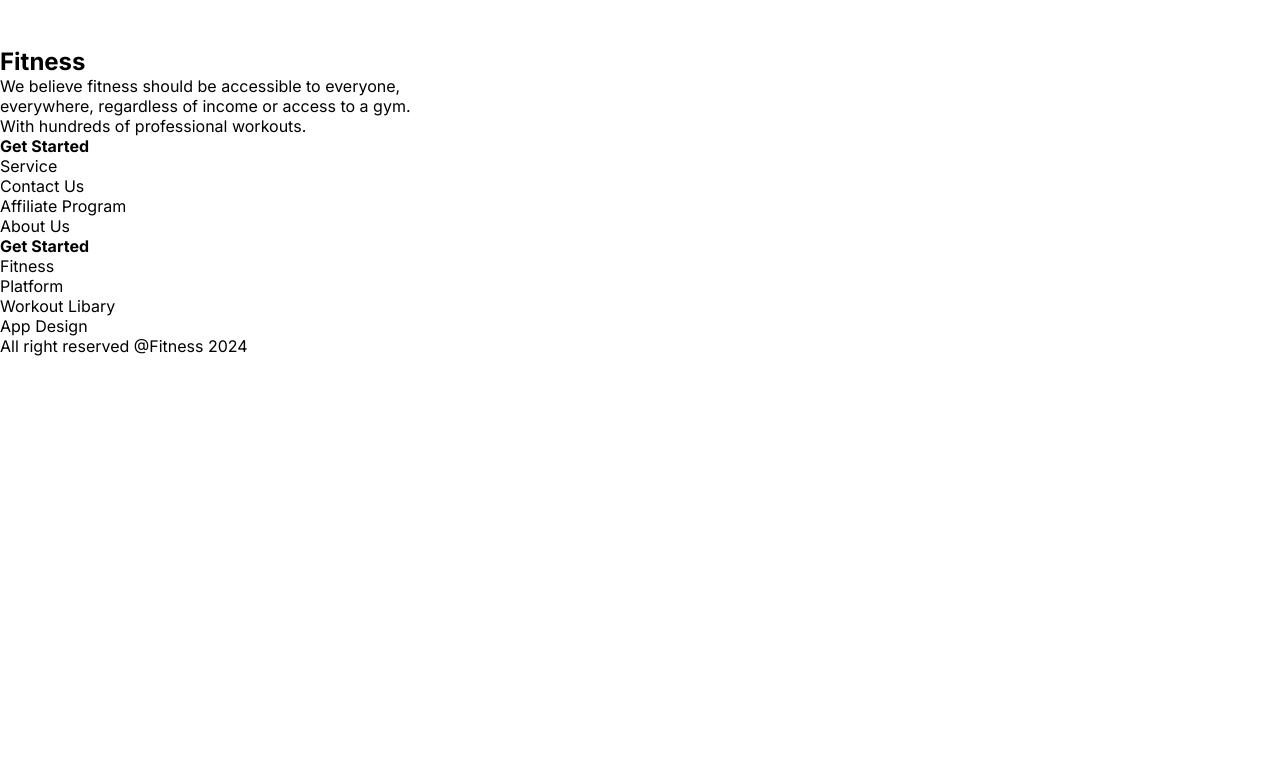
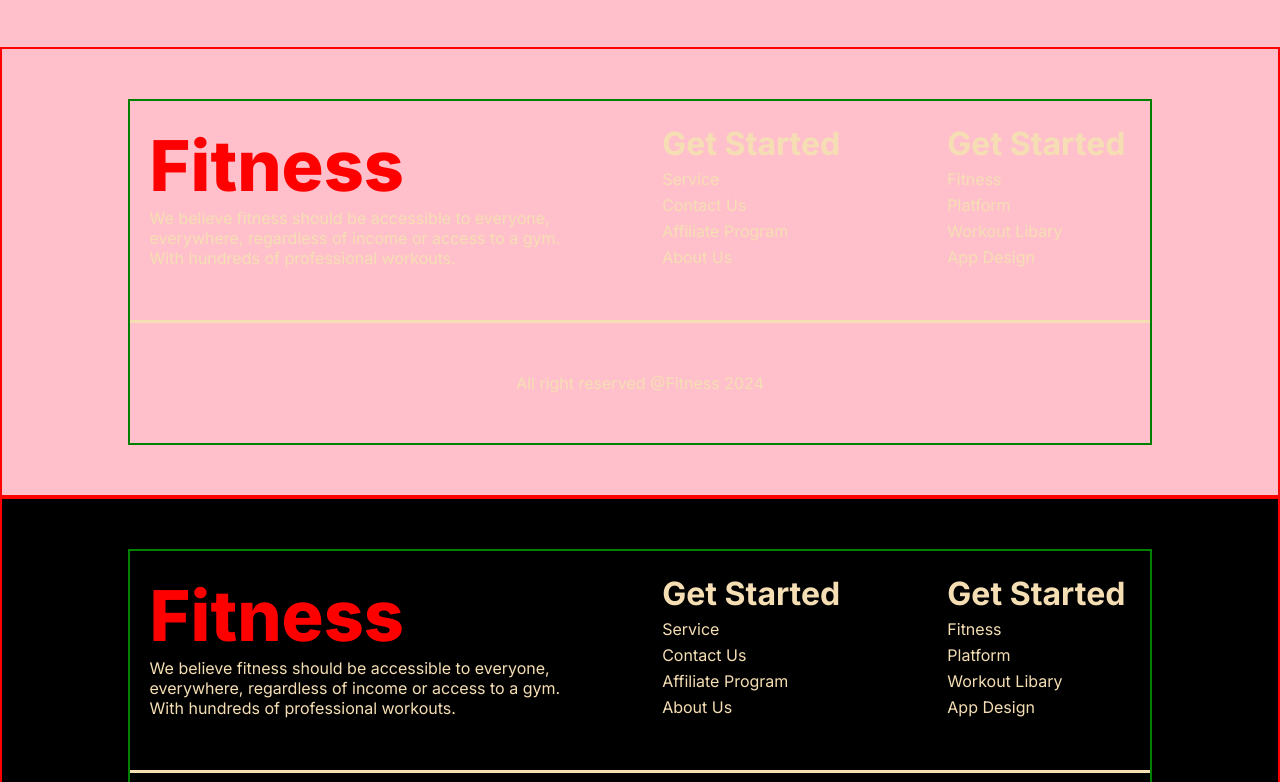
Before and after one commit to fariha-nazia/fitness-first, a plain HTML site: page index.html in a window 1280 px wide. Shown: the part 3398-4180 px from the top of the page. Before the commit the page ends 3754 px from the top, so only its background shows below. Drawn offline with Linux system fonts and the light colour scheme; a web font is replaced by a local one.

Commit message:
footer done

```diff
--- a/index.html
+++ b/index.html
@@ -282,12 +282,46 @@
         </div>
     </section>
     <!-- ================================= Meet our team ================================= -->
+
+    <footer class="footer-main-container">
+        <div class="footer-container">
+            <div class="footer-box">
+                <div class="footer-part1">
+                    <h2 class="footer-title">Fitness</h2>
+                    <p>We believe fitness should be accessible to everyone, <br>
+                    everywhere, regardless of income or access to a gym. <br>
+                    With hundreds of professional workouts.</p>
+                </div>
+                <div class="footer-part2">
+                    <h4>Get Started</h4>
+                    <p>Service</p>
+                    <p>Contact Us</p>
+                    <p>Affiliate Program</p>
+                    <p>About Us</p>
+                </div>
+                <div class="footer-part2">
+                    <h4>Get Started</h4>
+                    <p>Fitness</p>
+                    <p>Platform</p>
+                    <p>Workout Libary</p>
+                    <p>App Design</p>
+                </div>
+            </div>
+            <hr class="footer-line">
+            <div class="footer-part3">
+
+                All right reserved @Fitness 2024
+            </div>
+        </div>
+
+      </footer>
   </main>
+
   <footer class="footer-main-container">
     <div class="footer-container">
         <div class="footer-box">
             <div class="footer-part1">
-                <h2>Fitness</h2>
+                <h2 class="footer-title">Fitness</h2>
                 <p>We believe fitness should be accessible to everyone, <br>
                 everywhere, regardless of income or access to a gym. <br>
                 With hundreds of professional workouts.</p>
@@ -307,7 +341,9 @@
                 <p>App Design</p>
             </div>
         </div>
+        <hr class="footer-line">
         <div class="footer-part3">
+
             All right reserved @Fitness 2024
         </div>
     </div>
--- a/styles/style.css
+++ b/styles/style.css
@@ -15,6 +15,9 @@ header{
     background: linear-gradient(70.00deg, rgb(0, 0, 0),rgba(13, 9, 9, 0.906) 100%);
     width: 100%;
     height: 874px;
+}
+body{
+    background-color: black;
 }
 
 nav{
@@ -327,6 +330,7 @@ main{
 .bmi-calcu-chart-text{
     display: grid;
     grid-template-columns: 50% 1fr;
+    margin-top: 60px;
     /* gap: 15px; */
     /* border: 2px solid green; */
 }
@@ -431,7 +435,7 @@ main{
 /* ======================== BMI Calculator the box and form =================================== */
 .meet-our-team-main-container{
     /* border: 2px solid red; */
-    margin: 50px auto;
+    margin: 50px auto ;
 }
 .meet-our-team-container{
     margin: 10px auto;
@@ -491,6 +495,54 @@ main{
 }
 
 /*     <!-- ================================= Meet our team ================================= -->*/
+.footer-container{
+    width: 80%;
+    border: 2px solid green;
+    margin: 50px auto;
+}
+.footer-main-container{
+    border: 2px solid red;
+}
+.footer-box{
+    display: flex;
+    justify-content: space-between;
+    align-items: center;
+    margin: 20px;
+
+}
+.footer-part1 p{
+    color: wheat;
+}
+.footer-title{
+    font-size: 70px;
+    font-weight: 800;
+    color: red;
+}
+.footer-part2 h4{
+    font-size: 32px;
+    font-weight: 700;
+    color: wheat;
+    padding: 3px 5px;
+}
+.footer-part2 p{
+    color: wheat;
+    padding: 3px 5px;
+}
+.footer-part3{
+    text-align: center;
+    margin: 50px;
+    color: wheat;
+}
+.footer-line{
+    width: 100%;
+    margin: 50px auto;
+    color: white;
+    height: 3px;
+    background-color: wheat;
+    border: none;
+}
+
+
 
 /* @media (min-width: 992px) {
     header{
@@ -716,6 +768,14 @@ main{
     .bmi-calculator-chart-box{
         width: 100%;
     }
+    /* ---------------------------------------- */
+    .footer-box{
+        display: flex;
+        flex-direction: column;
+    }
+    .footer-part1{
+        margin-bottom: 50px;
+    }
 
 
 }
```
